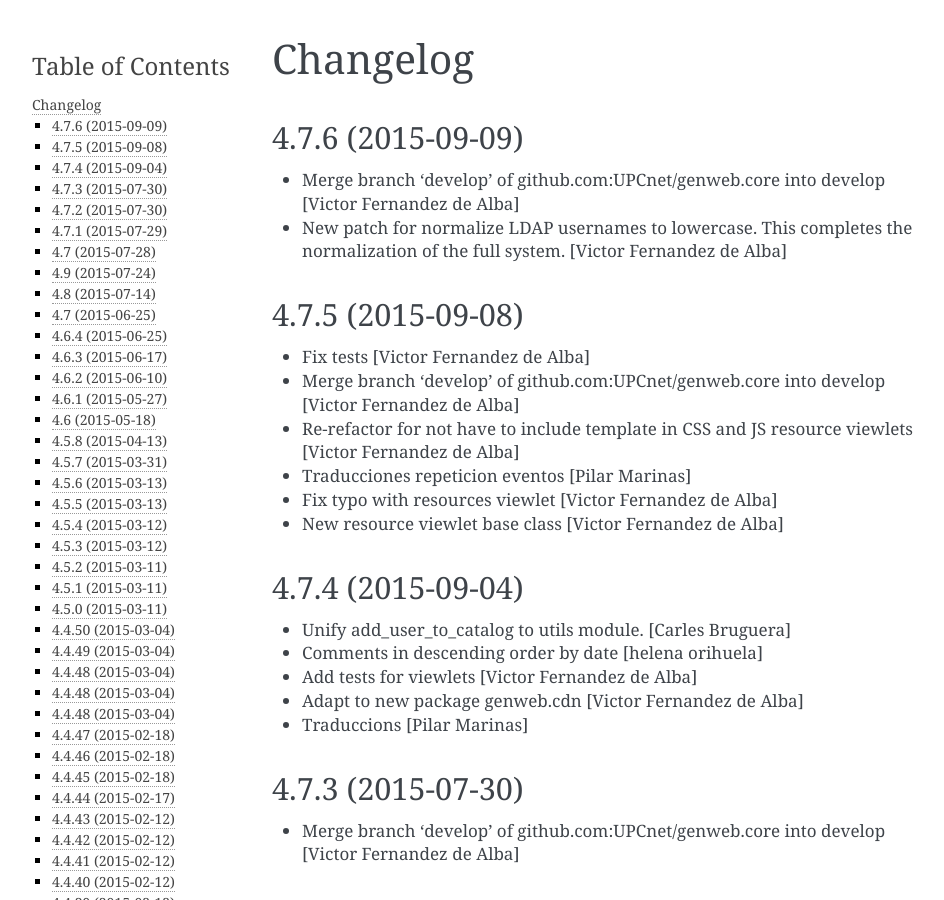
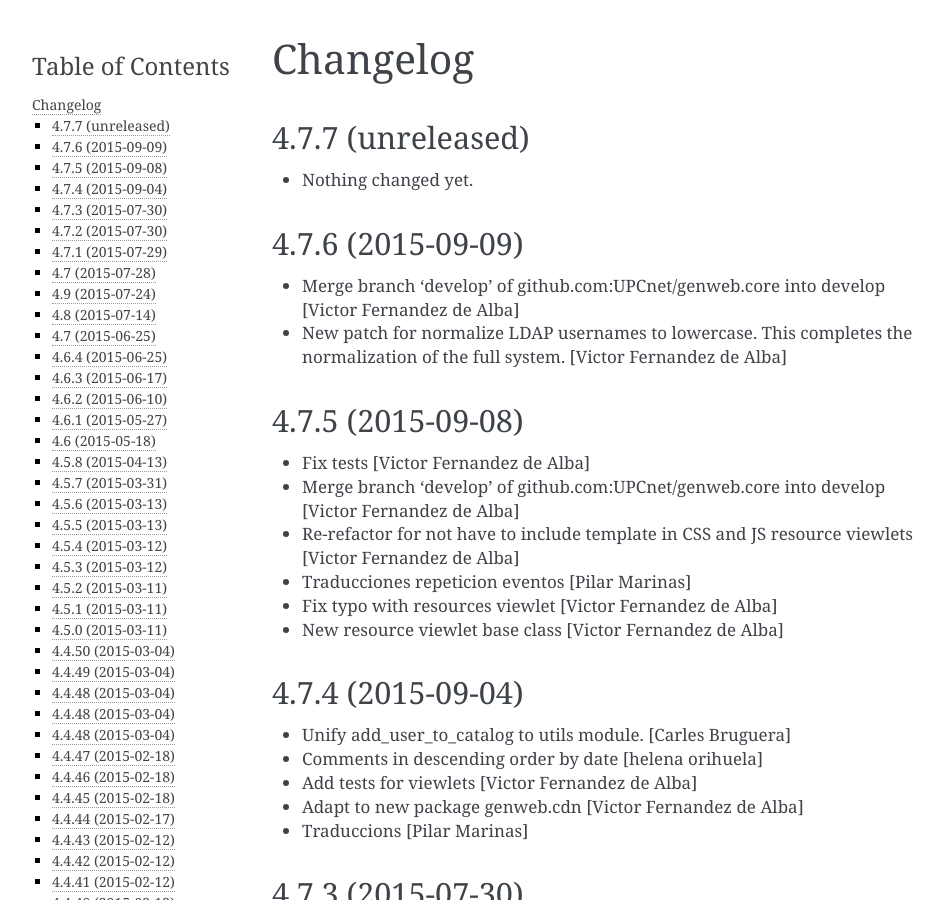
Before and after one commit to UPCnet/genweb.core, a Sphinx documentation site: the page built from docs/HISTORY.rst, in a window 1280 px wide and 900 px high. Shown: the whole window, without its empty margins (148-1092 px from the left). Built offline with Sphinx 7.4.7, drawn with Linux system fonts in a browser that asks for light colours.

Commit message:
Back to development: 4.7.7

```diff
--- a/docs/HISTORY.rst
+++ b/docs/HISTORY.rst
@@ -1,5 +1,11 @@
 Changelog
 =========
+
+4.7.7 (unreleased)
+------------------
+
+- Nothing changed yet.
+
 
 4.7.6 (2015-09-09)
 ------------------
--- a/setup.py
+++ b/setup.py
@@ -1,7 +1,7 @@
 from setuptools import setup, find_packages
 import os
 
-version = '4.7.6'
+version = '4.7.7.dev0'
 
 README = open('README.rst').read()
 HISTORY = open(os.path.join('docs', 'HISTORY.rst')).read()
```
